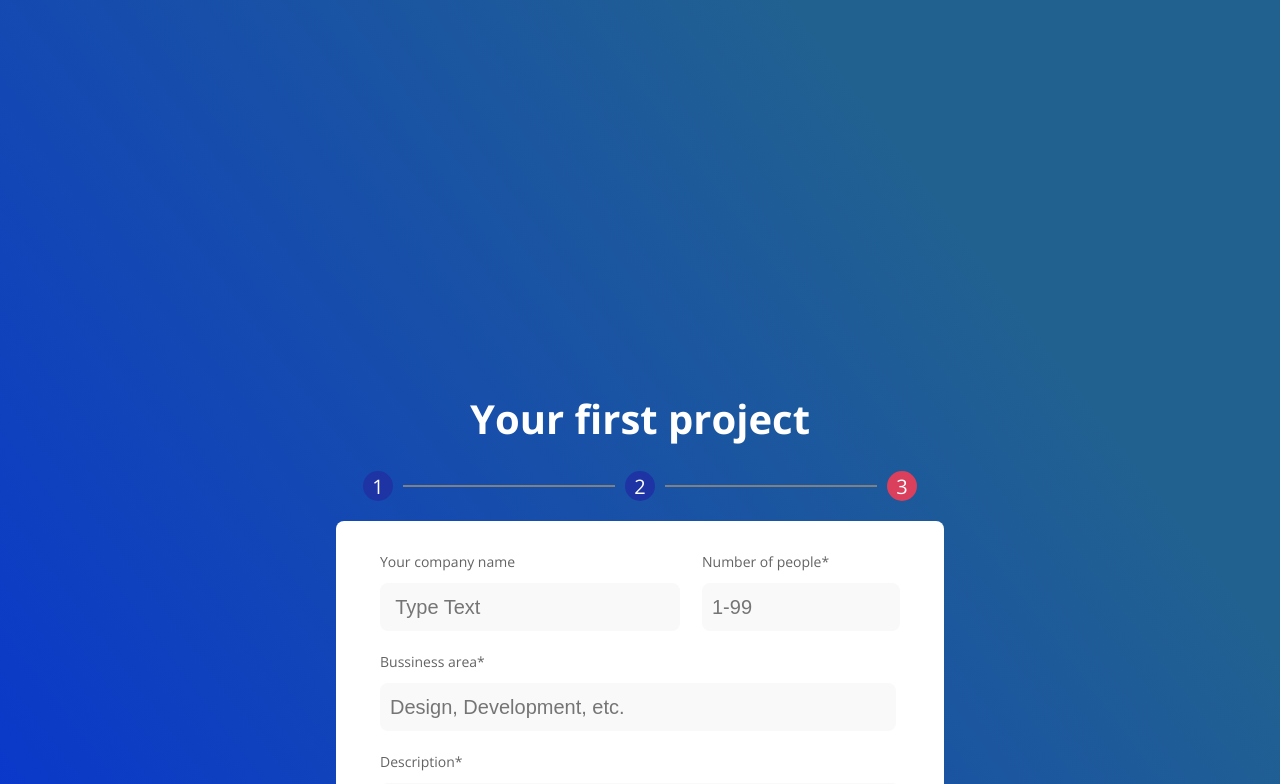
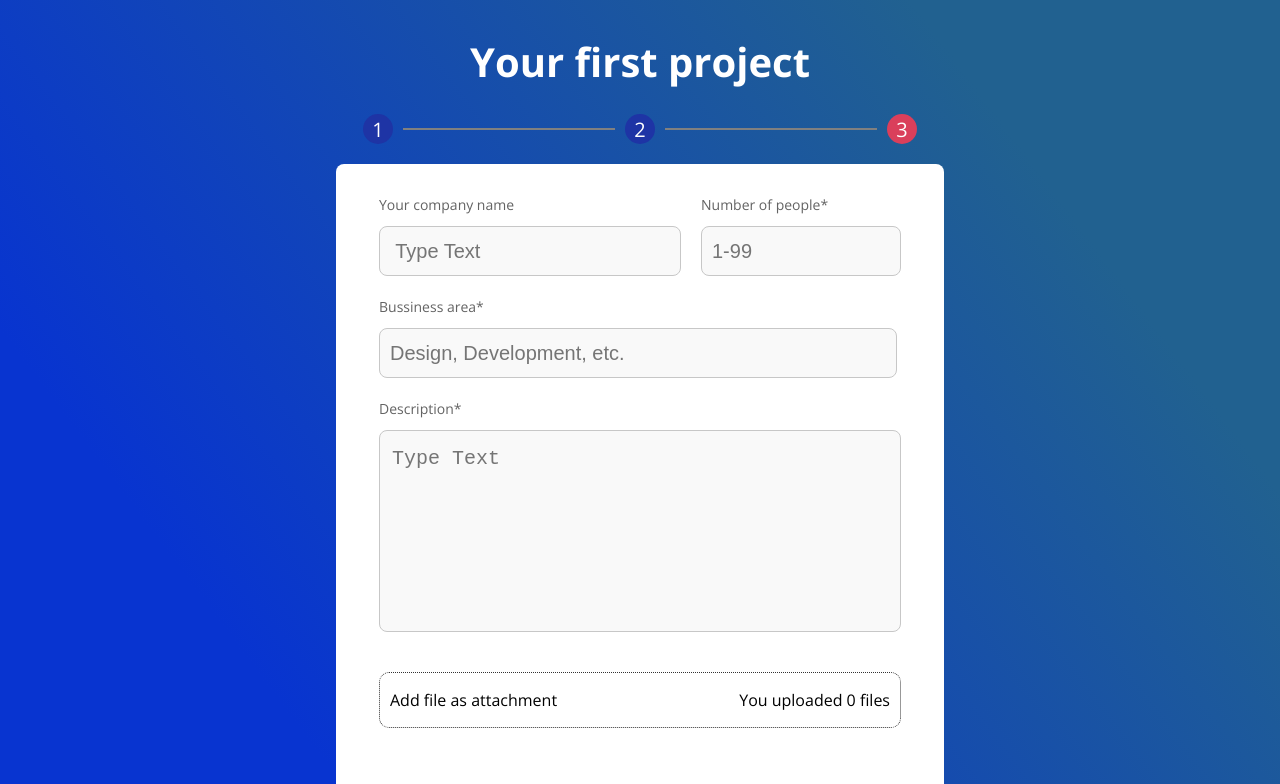
Before and after one commit to vito666/React-Form, a React (Create React App) app: page / in a window 1280 px wide. Shown: the top 784 px of the page. Built offline with nearby package versions, Linux system fonts and the light colour scheme.

Commit message:
used smaller amount of useState, css fixes

```diff
--- a/public/index.html
+++ b/public/index.html
@@ -30,7 +30,7 @@
     -->
     <title>React App</title>
   </head>
-  <body style="margin: 0; padding: 0;">
+  <body>
     <noscript>You need to enable JavaScript to run this app.</noscript>
     <div id="root"></div>
     <!--
--- a/src/App.js
+++ b/src/App.js
@@ -3,15 +3,42 @@ import RegSteps from "./components/RegistrationSteps";
 import RegWindow from "./components/RegistrationWindow";
 import Title from "./components/Title";
 
-import { WrapperHTML } from "./components/styles";
+import styled, { createGlobalStyle } from "styled-components";
+
+export const GlobalStyle = createGlobalStyle`
+  body {
+    display: flex;
+  flex-direction: column;
+  align-items: center;
+  width:100vw;
+  height:100vh;
+  margin: 0;
+  padding: 0;
+  background: linear-gradient(233.1deg, #216190 19.65%, #0834d0 81.25%);
+    @media (max-width: 860px) {
+      height: 120vh;
+    }
+  }
+`;
+
+export const WrapperHTML = styled.div`
+  display: flex;
+  flex-direction: column;
+  align-items: center;
+  margin: 0;
+  padding: 0 0 30px 0;
+`;
 
 function App() {
   return (
-    <WrapperHTML>
-      <Title />
-      <RegSteps />
-      <RegWindow />
-    </WrapperHTML>
+    <React.Fragment>
+      <GlobalStyle />
+      <WrapperHTML>
+        <Title />
+        <RegSteps />
+        <RegWindow />
+      </WrapperHTML>
+    </React.Fragment>
   );
 }
 
--- a/src/components/RegistrationWindow.jsx
+++ b/src/components/RegistrationWindow.jsx
@@ -32,7 +32,7 @@ export const CompanyContainer = styled.div`
   @media (max-width: 623px) {
     justify-content: space-around;
   }
-  @media (max-width: 400px) {
+  @media (max-width: 425px) {
     flex-direction: column;
     align-items: center;
   }
@@ -48,7 +48,7 @@ export const PTag = styled.p`
   font-size: 14px;
   line-height: 100%;
   color: #636363;
-  @media (max-width: 400px) {
+  @media (max-width: 425px) {
     text-align: center;
   }
 `;
@@ -56,7 +56,7 @@ export const PTag = styled.p`
 export const CompanyInputTag = styled.input`
   background: #f9f9f9;
   border-radius: 8px;
-  border: none;
+  border: 1px solid #c7c7c7;
   width: 280px;
   height: 48px;
   font-size: 20px;
@@ -65,7 +65,7 @@ export const CompanyInputTag = styled.input`
   @media (max-width: 623px) {
     width: 160px;
   }
-  @media (max-width: 400px) {
+  @media (max-width: 425px) {
     width: 90%;
   }
 `;
@@ -73,14 +73,14 @@ export const CompanyInputTag = styled.input`
 export const NumberInputTag = styled(CompanyInputTag)`
   width: 178px;
   height: 48px;
-  ${({ error }) => error && `border: 1px solid #F15557;`}
+  ${({ numberError }) => numberError && `border: 1px solid #F15557;`}
 `;
 
 export const NumberError = styled.p`
   display: none;
   font-size: 10px;
   color: red;
-  ${({ error }) => !error && `display: block; margin:0;`}
+  ${({ numberError }) => numberError && `display: block; margin:0;`}
 `;
 
 export const BussinessContainer = styled.div`
@@ -99,13 +99,13 @@ export const BussinessInputTag = styled(CompanyInputTag)`
   @media (max-width: 623px) {
     width: 80%;
   }
-  ${({ errorBussnName }) => errorBussnName && `border: 1px red solid`}
+  ${({ bussArea }) => bussArea && `border: 1px red solid`}
 `;
 export const BussinessNameError = styled.p`
   display: none;
   font-size: 10px;
   color: red;
-  ${({ errorBussnName }) => errorBussnName && `display: block; margin:0;`}
+  ${({ bussArea }) => bussArea && `display: block; margin:0;`}
 `;
 
 export const DescriptionContainer = styled.div`
@@ -123,7 +123,7 @@ export const DescriptionTextarea = styled.textarea`
   height: 168px;
   background: #f9f9f9;
   border-radius: 8px;
-  border: none;
+  border: 1px solid #c7c7c7;
   font-size: 20px;
   padding: 16px 12px;
   resize: none;
@@ -132,13 +132,13 @@ export const DescriptionTextarea = styled.textarea`
     align-items: center;
     width: 80%;
   }
-  ${({ errorDesc }) => errorDesc && `border: 1px red solid`}
+  ${({ description }) => description && `border: 1px red solid`}
 `;
 export const DescriptionError = styled.p`
   display: none;
   font-size: 10px;
   color: red;
-  ${({ errorDesc }) => errorDesc && `display: block;margin: 0`}
+  ${({ description }) => description && `display: block;margin: 0`}
 `;
 
 export const ButtonSection = styled.div`
@@ -172,54 +172,79 @@ export const ButtonText = styled.p`
 `;
 
 function RegWindow() {
-  const [error, setError] = useState();
-  const [errorDesc, setErrorDesc] = useState();
-  const [errorBussnName, setErrorBussnName] = useState();
-  const [descValue, setDescValue] = useState("");
-  const [bussnAreaVal, setBussnAreaVal] = useState("");
-  const [countVal, setCountVal] = useState("");
-  const [peopleVal, setPeopleVal] = useState("");
-  const [counter, setCount] = useState(0);
-  const [companyName, setCompanyName] = useState("");
+  const [counter, setCounter] = useState(0);
+  const [inputValue, setInputValue] = useState({
+    companyName: "",
+    NumOfPeople: "",
+    bussArea: "",
+    description: ""
+  });
+  const [error, setError] = useState({
+    NumOfPeople: "",
+    bussArea: "",
+    description: ""
+  });
 
   const fileLoadHandler = props => {
-    setCount(props);
+    setCounter(props);
+    console.log(props);
   };
 
   const onSubmit = () => {
-    if (descValue && countVal && bussnAreaVal && peopleVal) {
-      return console.log(
-        `Company name - ${companyName},\n Bussiness Area - ${bussnAreaVal},\n Description - ${descValue},\n Uploaded files - ${counter}, Number of People - ${peopleVal}`
+    if (
+      !error.NumOfPeople &&
+      !error.bussArea &&
+      !error.description &&
+      inputValue.NumOfPeople !== "" &&
+      inputValue.bussArea !== "" &&
+      inputValue.description !== ""
+    ) {
+      return alert(
+        `\n Company name - ${inputValue.companyName},\n Number of People - ${inputValue.NumOfPeople},\n Bussiness Area - ${inputValue.bussArea},\n Description - ${inputValue.description},\n Uploaded files - ${counter}`
       );
-    } else if (!descValue && !bussnAreaVal && !error) {
-      setErrorDesc(true);
-      setErrorBussnName(true);
-      setError(true);
-    } else if (!descValue) {
-      setErrorDesc(true);
-    } else if (!bussnAreaVal) {
-      setErrorBussnName(true);
-    } else if (error) {
-      setError(true);
+    } else {
+      return alert("error");
     }
   };
 
-  const onChange = e => {
-    setPeopleVal(e.target.value);
-    setCountVal(e.target.value);
+  // const onSubmit = () => {
+  //   if (descValue && countVal && bussnAreaVal && peopleVal) {
+  //     return console.log(
+  //       `Company name - ${companyName},\n Bussiness Area - ${bussnAreaVal},\n Description - ${descValue},\n Uploaded files - ${counter}, Number of People - ${peopleVal}`
+  //     );
+  //   } else if (!descValue && !bussnAreaVal && !error) {
+  //     setErrorDesc(true);
+  //     setErrorBussnName(true);
+  //     setError(true);
+  //   } else if (!descValue) {
+  //     setErrorDesc(true);
+  //   } else if (!bussnAreaVal) {
+  //     setErrorBussnName(true);
+  //   } else if (error) {
+  //     setError(true);
+  //   }
+  // };
+
+  const NumOfPeopleValidation = e => {
+    setInputValue({
+      ...inputValue,
+      NumOfPeople: e.target.value
+    });
     const isError = checkValue(e.target.value);
-    return setError(!isError);
+    return setError({ ...error, NumOfPeople: !isError });
   };
 
   return (
     <MainWindow>
       <MainWrapper>
-        <Form onSubmit={onSubmit}>
+        <Form>
           <CompanyContainer>
             <Wrapper>
               <PTag>Your company name</PTag>
               <CompanyInputTag
-                onChange={e => setCompanyName(e.target.value)}
+                onChange={e =>
+                  setInputValue({ ...inputValue, companyName: e.target.value })
+                }
                 name="company"
                 placeholder=" Type Text"
               />
@@ -227,26 +252,30 @@ function RegWindow() {
             <Wrapper>
               <PTag>Number of people*</PTag>
               <NumberInputTag
-                onChange={onChange}
+                onChange={NumOfPeopleValidation}
                 placeholder="1-99"
-                error={error}
+                numberError={error.NumOfPeople}
               />
-              {error && <div> Put Number</div>}
-              <NumberError error={!error} />
+              <NumberError numberError={error.NumOfPeople}>
+                Put Number from 1 to 99
+              </NumberError>
             </Wrapper>
           </CompanyContainer>
           <BussinessContainer>
             <PTag>Bussiness area*</PTag>
             <BussinessInputTag
               placeholder="Design, Development, etc."
-              errorBussnName={errorBussnName}
+              bussArea={error.bussArea}
               onChange={e =>
                 e.target.value === ""
-                  ? setErrorBussnName(true)
-                  : setBussnAreaVal(e.target.value) || setErrorBussnName(false)
+                  ? setError({ ...error, bussArea: true })
+                  : setInputValue({
+                      ...inputValue,
+                      bussArea: e.target.value
+                    }) || setError({ ...error, bussArea: false })
               }
             />
-            <BussinessNameError errorBussnName={errorBussnName}>
+            <BussinessNameError bussArea={error.bussArea}>
               Put info
             </BussinessNameError>
           </BussinessContainer>
@@ -254,21 +283,22 @@ function RegWindow() {
             <PTag>Description*</PTag>
             <DescriptionTextarea
               placeholder="Type Text"
-              errorDesc={errorDesc}
+              description={error.description}
               onChange={e =>
                 e.target.value === ""
-                  ? setErrorDesc(true)
-                  : setDescValue(e.target.value) || setErrorDesc(false)
+                  ? setError({ ...error, description: true })
+                  : setInputValue({
+                      ...inputValue,
+                      description: e.target.value
+                    }) || setError({ ...error, description: false })
               }
             />
-            <DescriptionError errorDesc={errorDesc}>Put info</DescriptionError>
+            <DescriptionError description={error.description}>
+              Put info
+            </DescriptionError>
           </DescriptionContainer>
 
-          <DragDrop
-            counter={counter}
-            fileLoadHandler={fileLoadHandler}
-            onChange={e => setCountVal(e.target.value)}
-          />
+          <DragDrop counter={counter} fileLoadHandler={fileLoadHandler} />
 
           <ButtonSection>
             <Button type="submit" onClick={onSubmit}>
--- a/src/components/Title.jsx
+++ b/src/components/Title.jsx
@@ -1,6 +1,22 @@
 import React from "react";
 
-import { MainTitle } from "./styles";
+import styled from "styled-components";
+
+export const MainTitle = styled.p`
+  font-family: "Open Sans";
+  font-style: normal;
+  font-weight: bold;
+  font-size: 40px;
+  line-height: 64px;
+  color: #fff;
+  margin: 0 0 20px 0;
+  padding: 30px 0 0 0;
+
+  @media (max-width: 623px) {
+    font-size: 30px;
+    margin-top: 20px;
+  }
+`;
 
 function Title() {
   return <MainTitle>Your first project</MainTitle>;
--- a/src/components/styles.jsx
+++ /dev/null
@@ -1,29 +0,0 @@
-import styled from "styled-components";
-
-export const WrapperHTML = styled.div`
-  display: flex;
-  flex-direction: column;
-  justify-content: center;
-  align-items: center;
-  width: 100vw;
-  height: 200vh;
-  margin: 0;
-  padding: 0;
-  background: linear-gradient(233.1deg, #216190 19.65%, #0834d0 81.25%);
-`;
-
-export const MainTitle = styled.p`
-  font-family: "Open Sans";
-  font-style: normal;
-  font-weight: bold;
-  font-size: 40px;
-  line-height: 64px;
-  color: #fff;
-  margin: 0 0 20px 0;
-  padding: 0;
-
-  @media (max-width: 623px) {
-    font-size: 30px;
-    margin-top: 20px;
-  }
-`;
```
